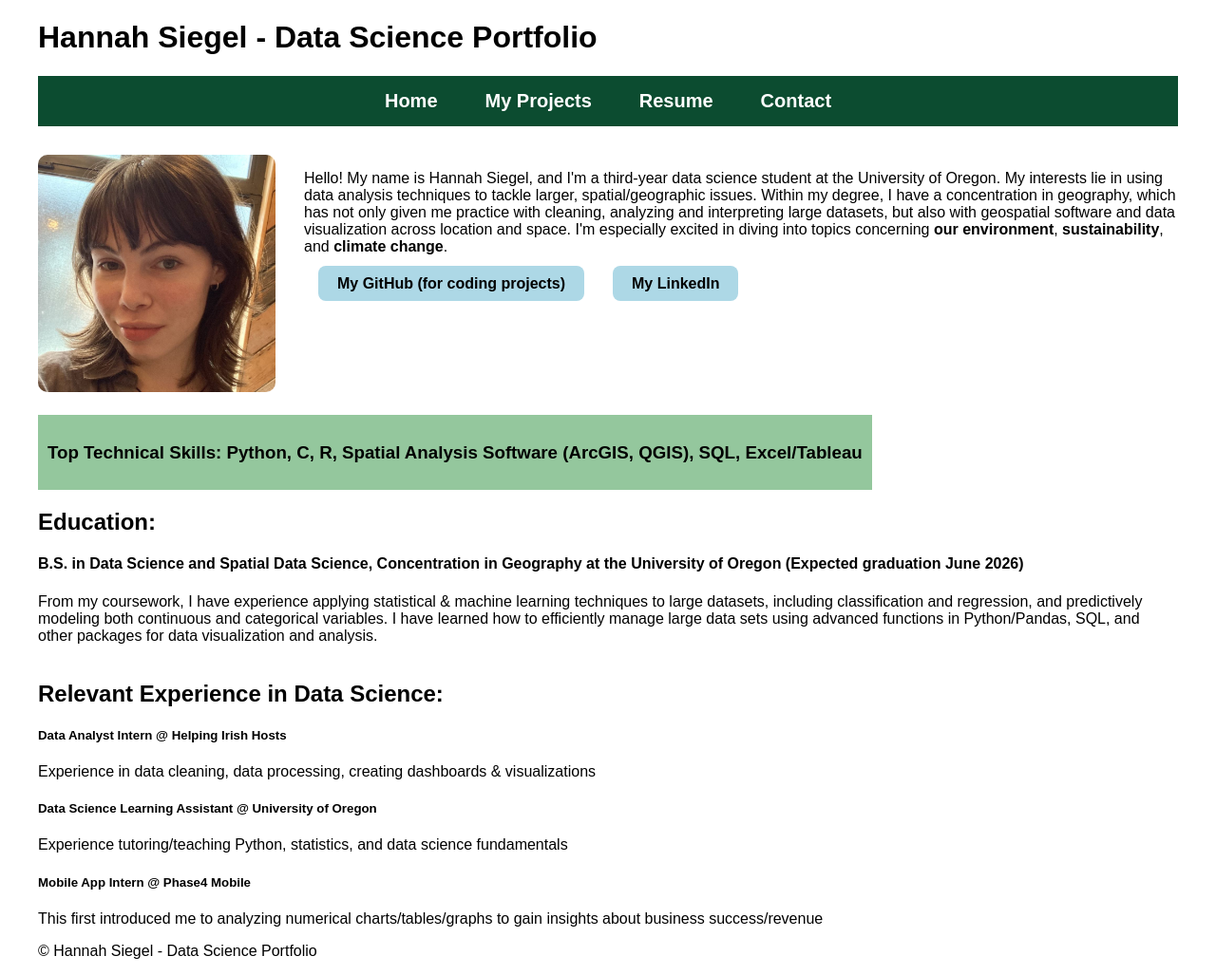
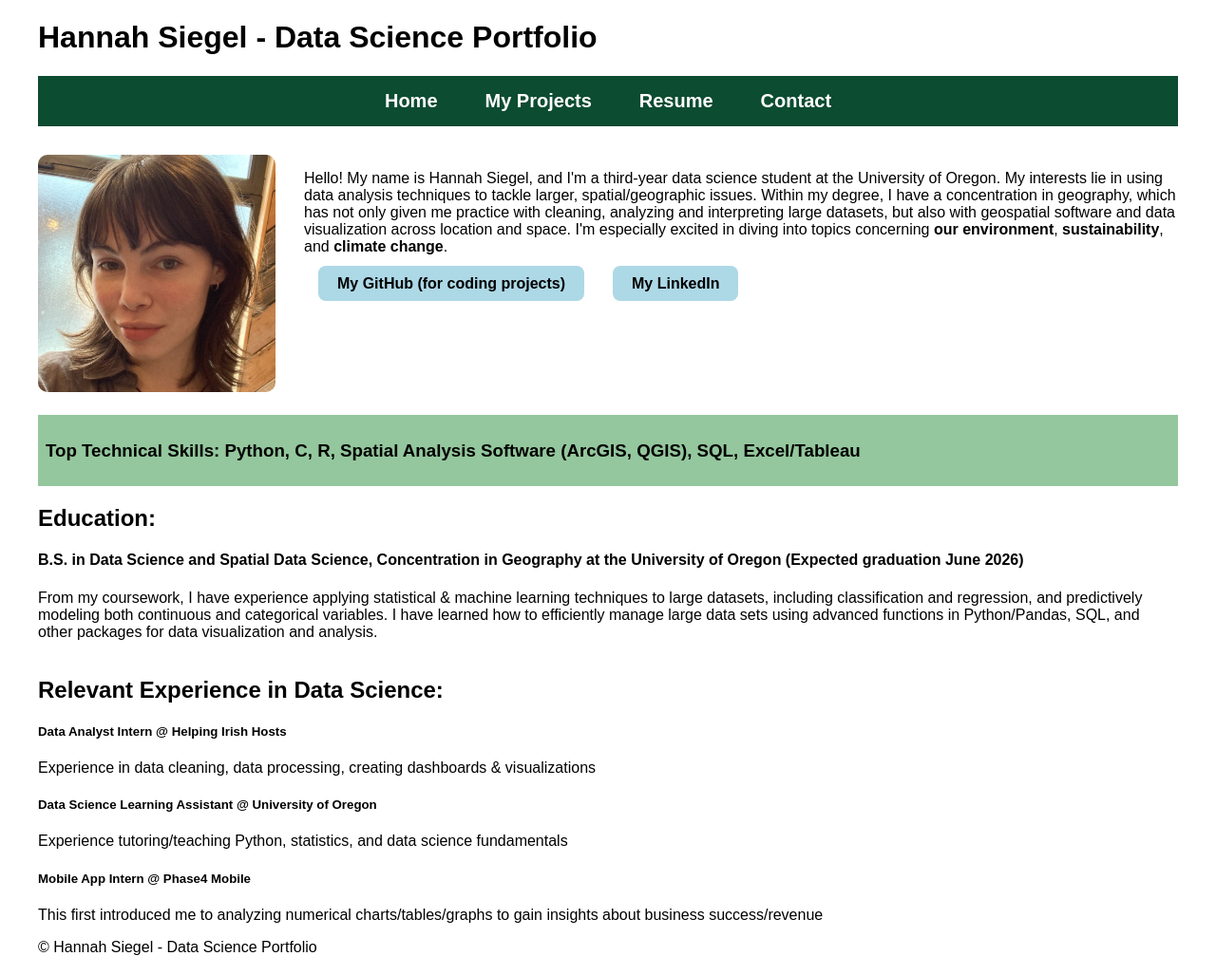
Before and after one commit to siegelhannah/portfolio, a Jekyll site: the page built from index.md, in a window 1280 px wide and 1027 px high. Shown: the whole window at 95% size. Built offline with Jekyll 4.4.1, drawn with Linux system fonts in a browser that asks for light colours.

Commit message:
Update index.md

```diff
--- a/index.md
+++ b/index.md
@@ -4,7 +4,7 @@
 permalink: /
 ---
 
-<div style="background-color: #94C79D; padding: 10px; display: inline-block; max-width: 100%; margin: 0 auto;">
+<div style="background-color: #94C79D; padding: 8px; display: block; max-width: 100%; margin: 0;">
     <h3>Top Technical Skills: Python, C, R, Spatial Analysis Software (ArcGIS, QGIS), SQL, Excel/Tableau</h3>
 </div>
 
```
